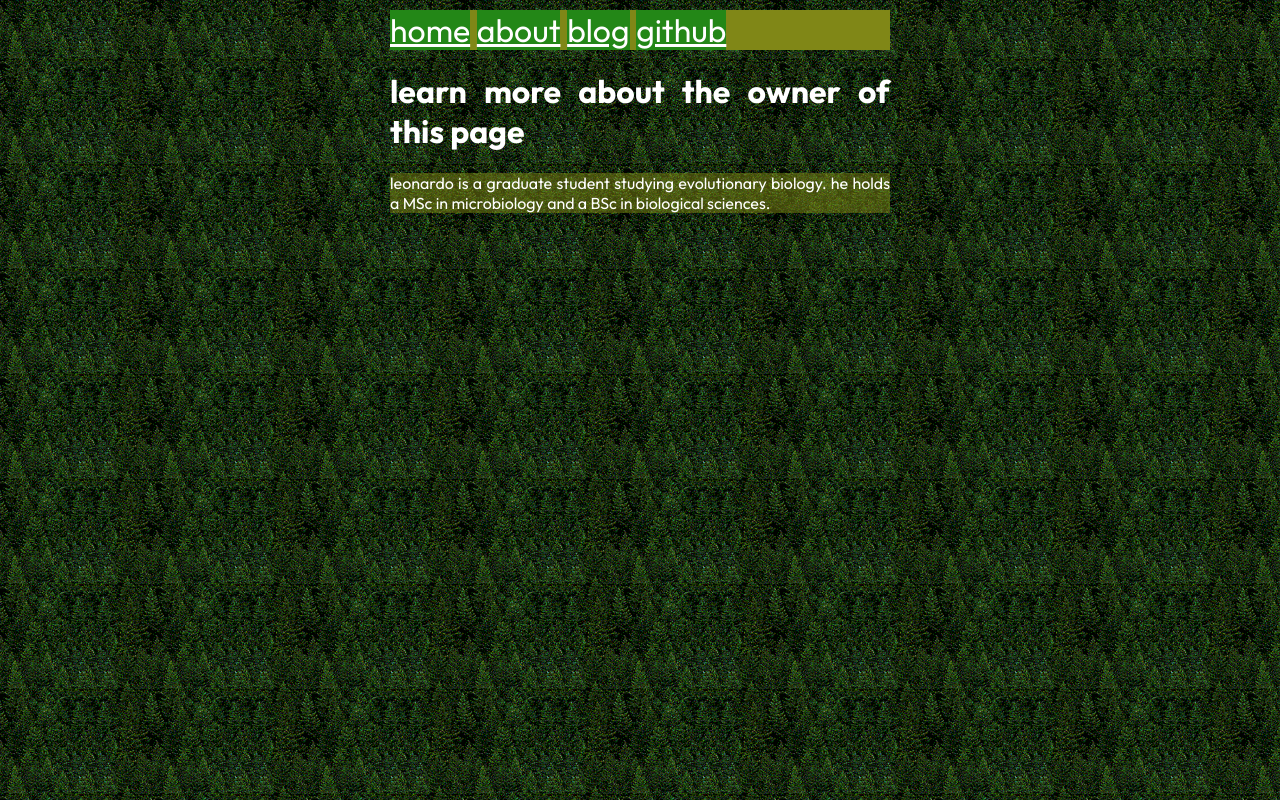
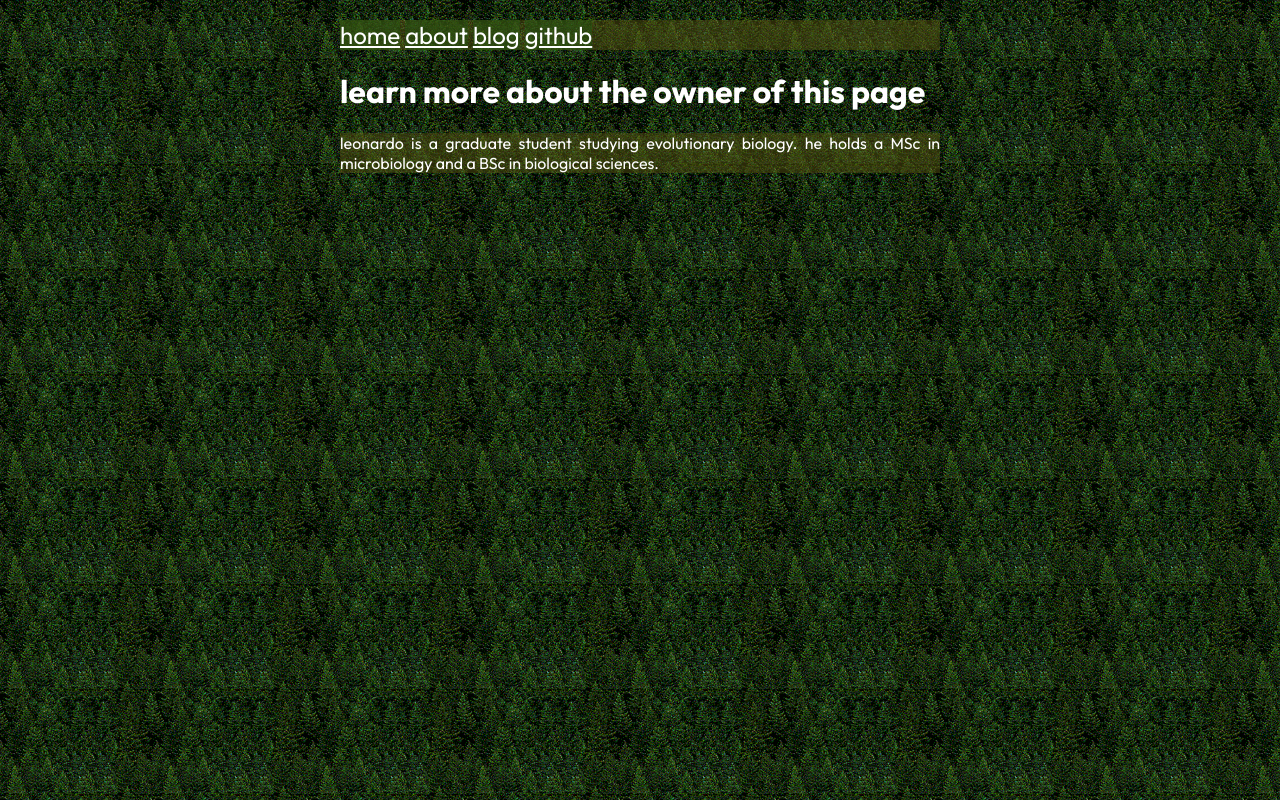
Before and after one commit to nguy9n/nguyen-ln, a plain HTML site: page about.html in a window 1280 px wide. Drawn offline with Linux system fonts and the light colour scheme.

Commit message:
fix padding

```diff
--- a/about.html
+++ b/about.html
@@ -20,21 +20,22 @@
 
 body {
 	text-align: justify;
-	max-width: 500px;
+	max-width: 600px;
 	margin: auto;
-	padding: 10px;
+	padding: 20px;
 	background-image: url(trees.png);
 	color: #fff;
 }
 
 nav {
-	background-color: rgb(128, 135, 23);
-	font-size: 2em;
+	background-color: rgba(84, 82, 18, 0.5);
+	font-size: 1.5em;
 }
 
 nav a {
 	color: #fff;
-	background-color: rgb(35, 135, 23);
+	background-color: rgba(36, 85, 18, 0.5);
+	text-align: center;
 }
 
 a:hover {
@@ -42,7 +43,7 @@ a:hover {
 }
 
 p {
-	background-color: rgba(128, 135, 23, 0.5);
+	background-color: rgba(84, 82, 18, 0.5);
 }
 
 </style>
--- a/sitemap.xml
+++ b/sitemap.xml
@@ -2,17 +2,17 @@
 <urlset xmlns='http://www.sitemaps.org/schemas/sitemap/0.9'>
 <url>
 <loc>lnguyen-ln/about.html</loc>
-<lastmod>2025-08-14T09:40:21Z</lastmod>
+<lastmod>2025-08-14T09:46:57Z</lastmod>
 <priority>1.0</priority>
 </url>
 <url>
 <loc>lnguyen-ln/blog.html</loc>
-<lastmod>2025-08-14T09:40:21Z</lastmod>
+<lastmod>2025-08-14T09:46:58Z</lastmod>
 <priority>1.0</priority>
 </url>
 <url>
 <loc>lnguyen-ln/index.html</loc>
-<lastmod>2025-08-14T09:40:22Z</lastmod>
+<lastmod>2025-08-14T09:46:58Z</lastmod>
 <priority>1.0</priority>
 </url>
 </urlset>
```
Also changed, not shown: blog.html (+7 -6 lines), index.html (+7 -6 lines), 1 other file.
